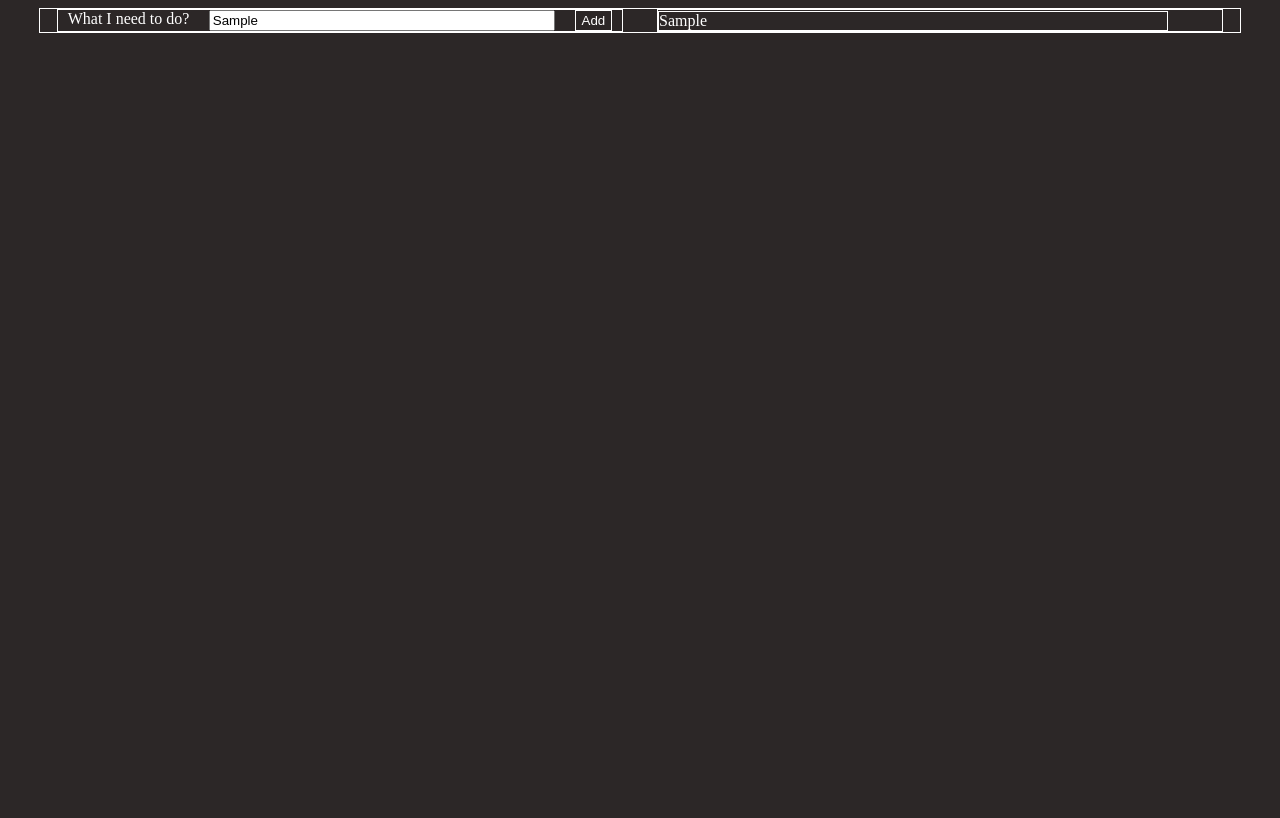
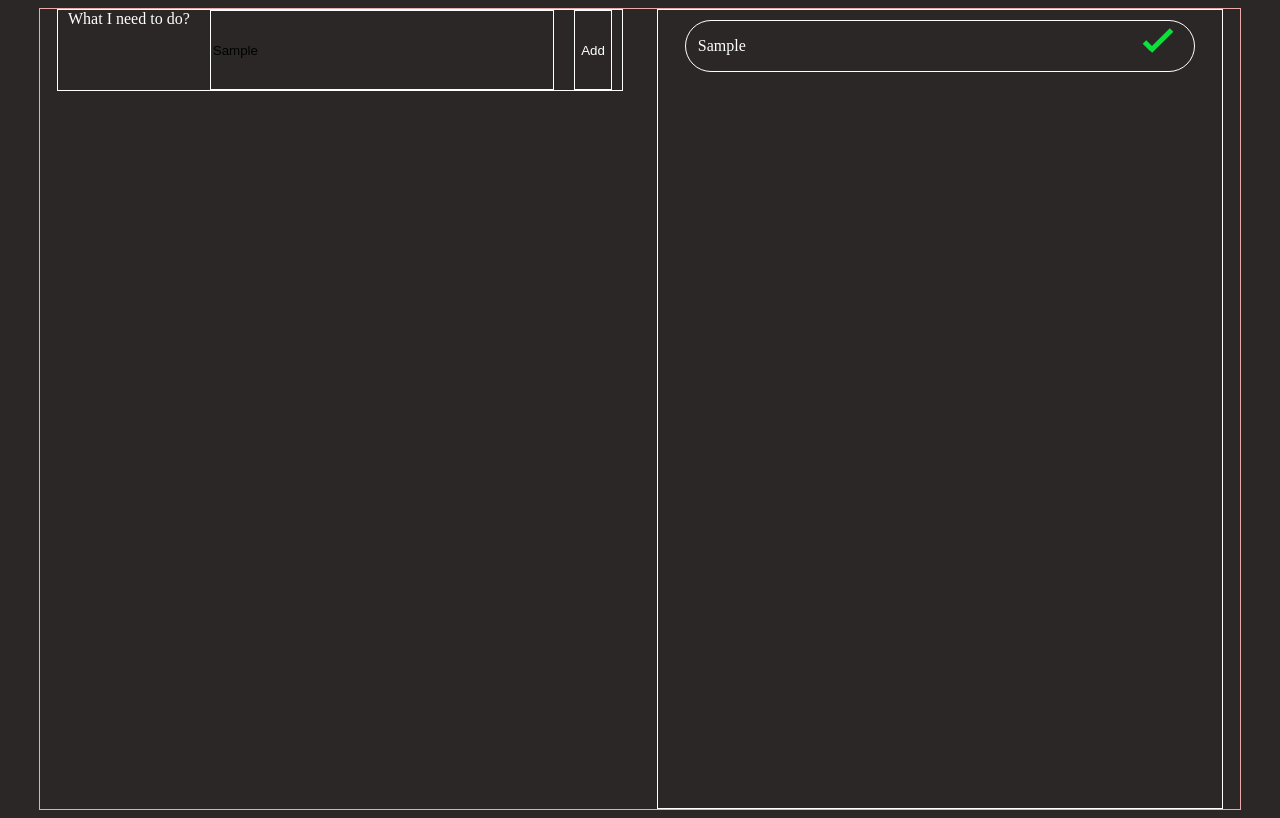
Before and after one commit to konnan933/todo_list, a plain HTML site: page index.html in a window 1280 px wide. Both pictures are taken after typing "Sample" into the empty fields and a click on the button "Add". Drawn offline with Linux system fonts and the light colour scheme.

Commit message:
PIPA a todo részen

```diff
--- a/script.js
+++ b/script.js
@@ -15,5 +15,11 @@ function init() {
 
 function putIn() {
   let txt = ID("szoveg").value;
-  QS(".show").innerHTML += `<div class="todo">${txt}</div>`;
+  //kezelni kell ha üres az input
+  QS(".show").innerHTML += `<div class="todo"><p>${txt}</p>
+     <div class='pipa'>
+        <div class="teteje"></div>
+        <div class="alja"></div>
+    </div>
+  </div>`;
 }
--- a/style.css
+++ b/style.css
@@ -1,15 +1,18 @@
 body {
   background-color: #2c2727;
   color: white;
+  align-items: center;
 }
 main {
   margin: auto;
-  border: 1px solid white;
+  border: 1px solid rgb(235, 171, 171);
   max-width: 1200px;
+  height: 800px;
   display: flex;
   justify-content: space-around;
 }
 .in {
+  height: 10%;
   width: 47%;
   border: 1px solid white;
   display: flex;
@@ -17,20 +20,54 @@ main {
 }
 .in input {
   width: 60%;
+  background-color: transparent;
+  border: 1px solid white;
 }
 .show {
   width: 47%;
   border: 1px solid white;
   display: flex;
+  justify-content: flex-start;
+  flex-direction: column;
+  align-items: center;
+}
+.show .todo {
+  width: 90%;
+  margin: 10px;
+  border: 1px solid white;
+  border-radius: 30px;
+  display: flex;
   justify-content: space-around;
-  flex-direction: column;
 }
-.show div {
-  width: 90%;
-  border: 1px solid white;
+.show div p {
+  width: 85%;
 }
+.show .pipa div {
+  border: none;
+  color: #0ce03a;
+  font-size: 35px;
+}
+
 .beadas {
   background-color: transparent;
   border: 1px solid white;
   color: white;
 }
+.teteje {
+  position: relative;
+  left: -20%;
+  top: 33%;
+  width: 30px;
+  height: 5px;
+  background: #0ce03a;
+  transform: rotate(-45deg);
+}
+.alja {
+  position: relative;
+  left: -30%;
+  top: 33%;
+  width: 10px;
+  height: 5px;
+  background: #0ce03a;
+  transform: rotate(45deg);
+}
```
